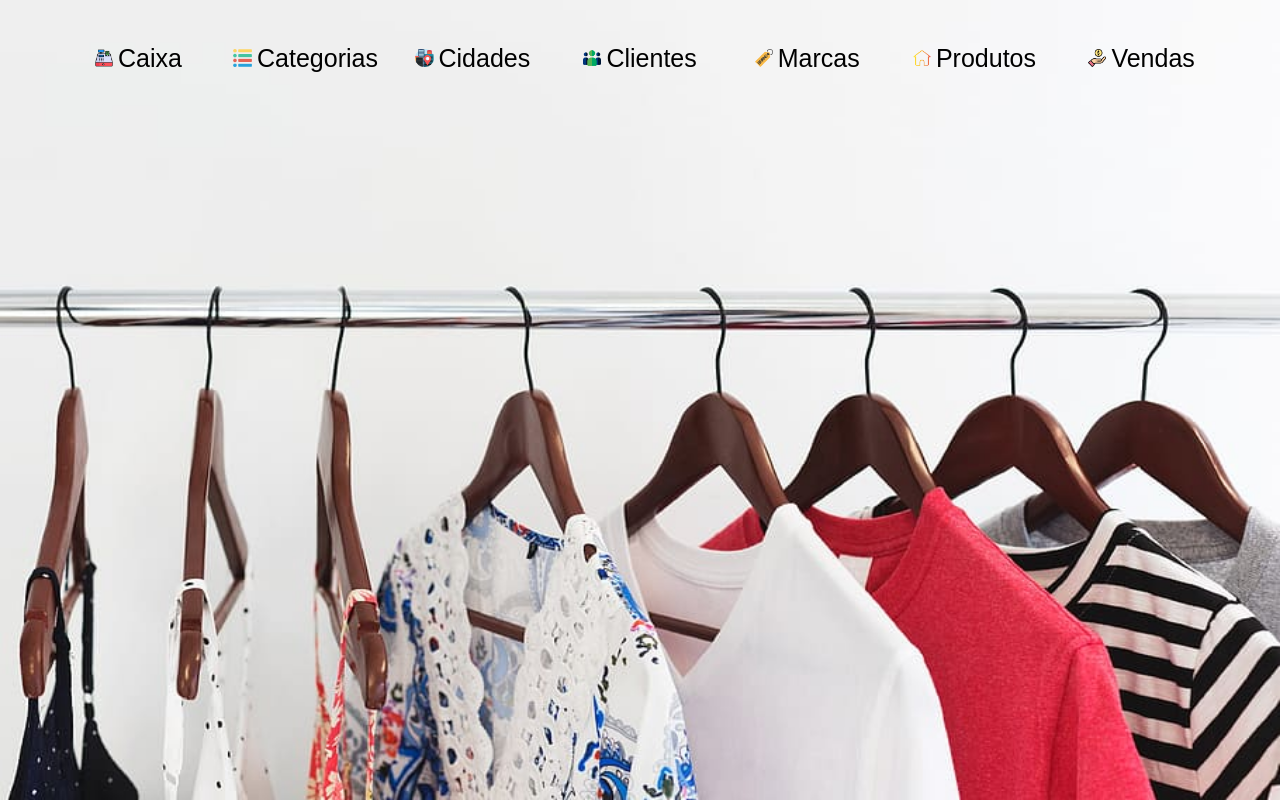
After one commit to PabloValentin94/Projeto_Vendas_Web, a PHP site: page /View/Home/Home.php in a window 1280 px wide. The commit adds this page. Run offline with PHP 8.4, Linux system fonts and the light colour scheme.

Commit message:
Criando a tela inicial da aplicação.

```diff
--- a/App/Controller/CategoriasController.php
+++ b/App/Controller/CategoriasController.php
@@ -34,7 +34,7 @@ class CategoriasController extends Controller
 
         $model->Save();
 
-        header("Location: /categorias/cadastro");
+        header("Location: /");
 
     }
 
@@ -45,7 +45,7 @@ class CategoriasController extends Controller
 
         $model->Erase((int) $_GET["id"]);
 
-        header("Location: /categorias/listagem");
+        header("Location: /");
 
     }
 
--- a/App/Rotas.php
+++ b/App/Rotas.php
@@ -12,7 +12,7 @@ switch($url)
     // Página inicial:
 
     case "/":
-        echo "Início";
+        include(BASEDIR . "App/View/Home/Home.php");
     break;
 
     // Categorias:
--- a/App/View/Home/CSS/Styles.css
+++ b/App/View/Home/CSS/Styles.css
@@ -0,0 +1,62 @@
+* {
+
+    box-sizing: border-box;
+    margin: 0px;
+    padding: 0px;
+    font-family: Arial, Helvetica, sans-serif;
+
+}
+
+body {
+
+    height: 100vh;
+    width: 100vw;
+    display: flex;
+    align-items: center;
+    justify-content: center;
+    background-image: url("/View/Home/Images/Wallpaper.jpg");
+    background-size: 100% 100%;
+    background-repeat: no-repeat;
+
+}
+
+#container {
+
+    height: 90%;
+    width: 95%;
+    display: flex;
+    flex-direction: row;
+    align-items: flex-start;
+    justify-content: space-evenly;
+
+}
+
+#container p {
+
+    height: 5%;
+    width: 10%;
+    display: flex;
+    align-items: center;
+    justify-content: center;
+
+}
+
+#container p img {
+
+    width: 15%;
+    margin-right: 5px;
+
+}
+
+#container p a {
+
+    display: flex;
+    flex-direction: row;
+    align-items: center;
+    justify-content: center;
+    text-decoration: none;
+    cursor: pointer;
+    color: #000000;
+    font-size: 25px;
+
+}
--- /dev/null
+++ b/App/View/Home/Home.php
@@ -0,0 +1,35 @@
+<!DOCTYPE html>
+
+<html lang="pt-br">
+
+    <head>
+
+        <meta charset="UTF-8">
+        <meta http-equiv="X-UA-Compatible" content="IE=edge">
+        <meta name="viewport" content="width=device-width, initial-scale=1.0">
+
+        <link rel="shortcut icon" href="/View/Home/Images/Favicon.PNG">
+
+        <link rel="stylesheet" type="text/css" href="/View/Home/CSS/Styles.css">
+
+        <title> Página Inicial </title>
+
+    </head>
+
+    <body>
+
+        <nav id="container">
+
+            <p> <a href="/caixa"> <img src="/View/Modules/Caixa/Images/Favicon.png" alt=""> Caixa </a> </p>
+            <p> <a href="/categorias/cadastro"> <img src="/View/Modules/Categorias/Images/Favicon.png" alt=""> Categorias </a> </p>
+            <p> <a href="/cidades/cadastro"> <img src="/View/Modules/Cidades/Images/Favicon.png" alt=""> Cidades </a> </p>
+            <p> <a href="/clientes/cadastro"> <img src="/View/Modules/Clientes/Images/Favicon.png" alt=""> Clientes </a> </p>
+            <p> <a href="/marcas/cadastro"> <img src="/View/Modules/Marcas/Images/Favicon.png" alt=""> Marcas </a> </p>
+            <p> <a href="/produtos/cadastro"> <img src="/View/Modules/Produtos/Images/Favicon.png" alt=""> Produtos </a> </p>
+            <p> <a href="/vendas/cadastro"> <img src="/View/Modules/Vendas/Images/Favicon.png" alt=""> Vendas </a> </p>
+
+        </nav>
+
+    </body>
+
+</html>
```
Also changed, not shown: App/View/Home/Images/Favicon.PNG (added), App/View/Home/Images/Wallpaper.jpg (added), App/View/Modules/Vendas/Images/Favicon.png (renamed from App/View/Modules/Vendas/Images/Flaticon.png).
